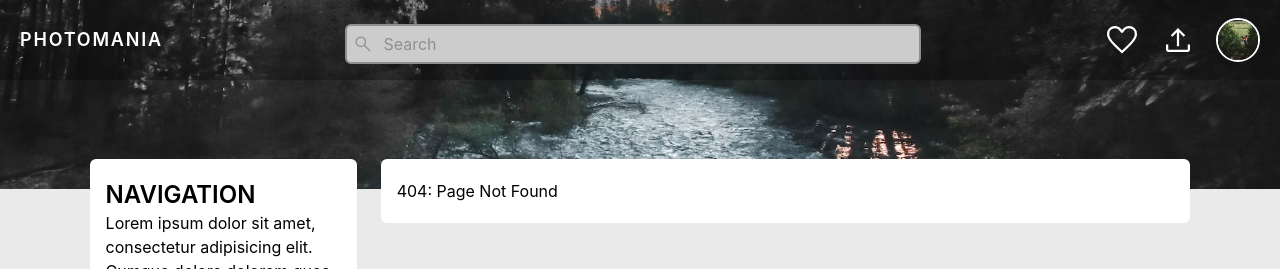
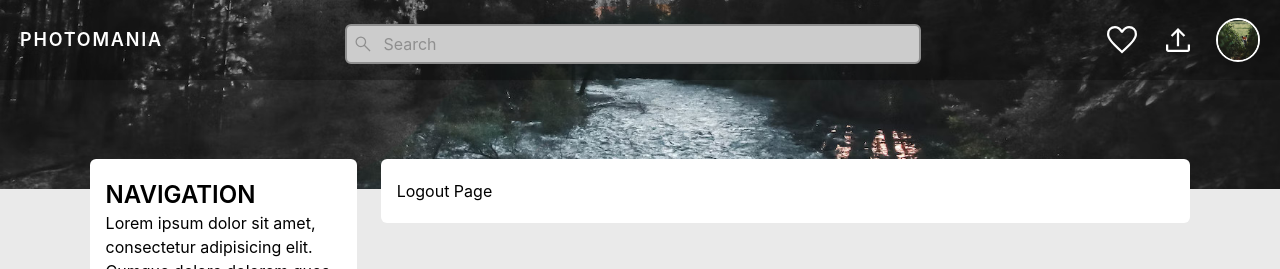
Before and after one commit to twarixx/Photomania, a React (Create React App) app in the folder client/: page /logout in a window 1280 px wide. Shown: the top 269 px of the page. Built offline with nearby package versions, Linux system fonts and the light colour scheme.

Commit message:
improvements

```diff
--- a/client/src/App.js
+++ b/client/src/App.js
@@ -7,6 +7,7 @@ import UploadPage from "./pages/UploadPage";
 import UnknownPage from "./pages/UnknownPage";
 import Header from "./components/Header";
 import Sidebar from "./components/Sidebar";
+import LogoutPage from "./pages/LogoutPage";
 
 function App() {
     return (
@@ -29,6 +30,7 @@ function App() {
                             <Route path="/:username" element={<UserPage/>}/>
                             <Route path="/post/:postid" element={<PostPage/>}/>
                             <Route path="/upload" element={<UploadPage/>}/>
+                            <Route path="/logout" element={<LogoutPage/>}/>
                             <Route path="*" element={<UnknownPage/>}/>
                         </Routes>
                     </div>
--- a/client/src/components/Header.js
+++ b/client/src/components/Header.js
@@ -27,7 +27,7 @@ function Header() {
                 bar.blur();
                 closeModal();
 
-                const user = users.find(user => user.username.toLowerCase() === searchValue.toLowerCase());
+                const user = users.find(user => user.username.toLowerCase()  === searchValue.toLowerCase());
                 if (!user) {
                     bar.setAttribute('placeholder', 'This user could not be found!');
                     bar.style.borderColor = 'red';
--- /dev/null
+++ b/client/src/pages/LogoutPage.js
@@ -0,0 +1,7 @@
+function LogoutPage() {
+    return (
+        <h1>Logout Page</h1>
+    )
+}
+
+export default LogoutPage;
--- a/client/src/pages/UserPage.js
+++ b/client/src/pages/UserPage.js
@@ -13,7 +13,7 @@ function UserPage() {
             <h1>User Page</h1>
             <div className="flex items-center">
                 <p>Username: {foundUser.username}</p>
-                {foundUser.verified && <img className="w-5 ml-0 mb-2" src="/icons/verified.svg" alt="Verified"/>}
+                {foundUser.verified && <img className="w-5 ml-0 mb-2" src="/icons/verified.svg" title={foundUser.username + ' is verified!'} alt="Verified"/>}
             </div>
 
             <div className="w-1/12" >
```
